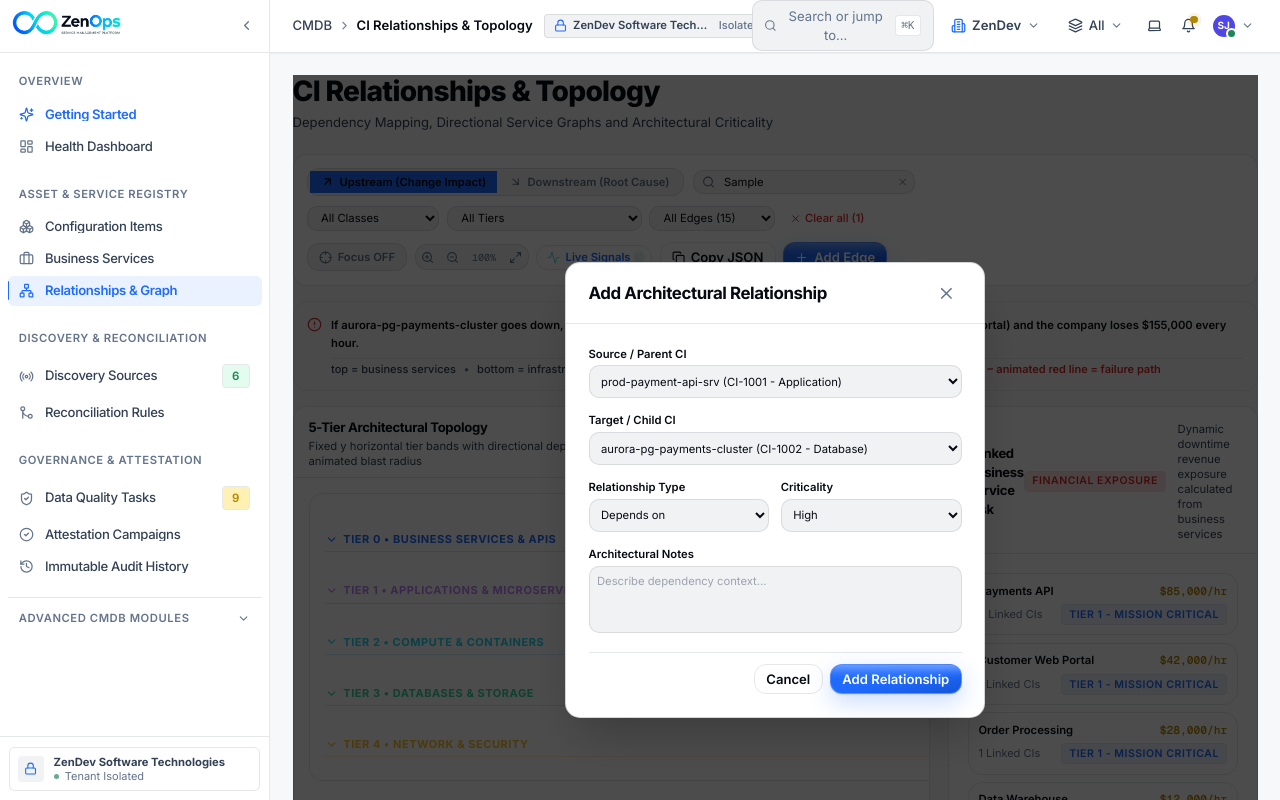
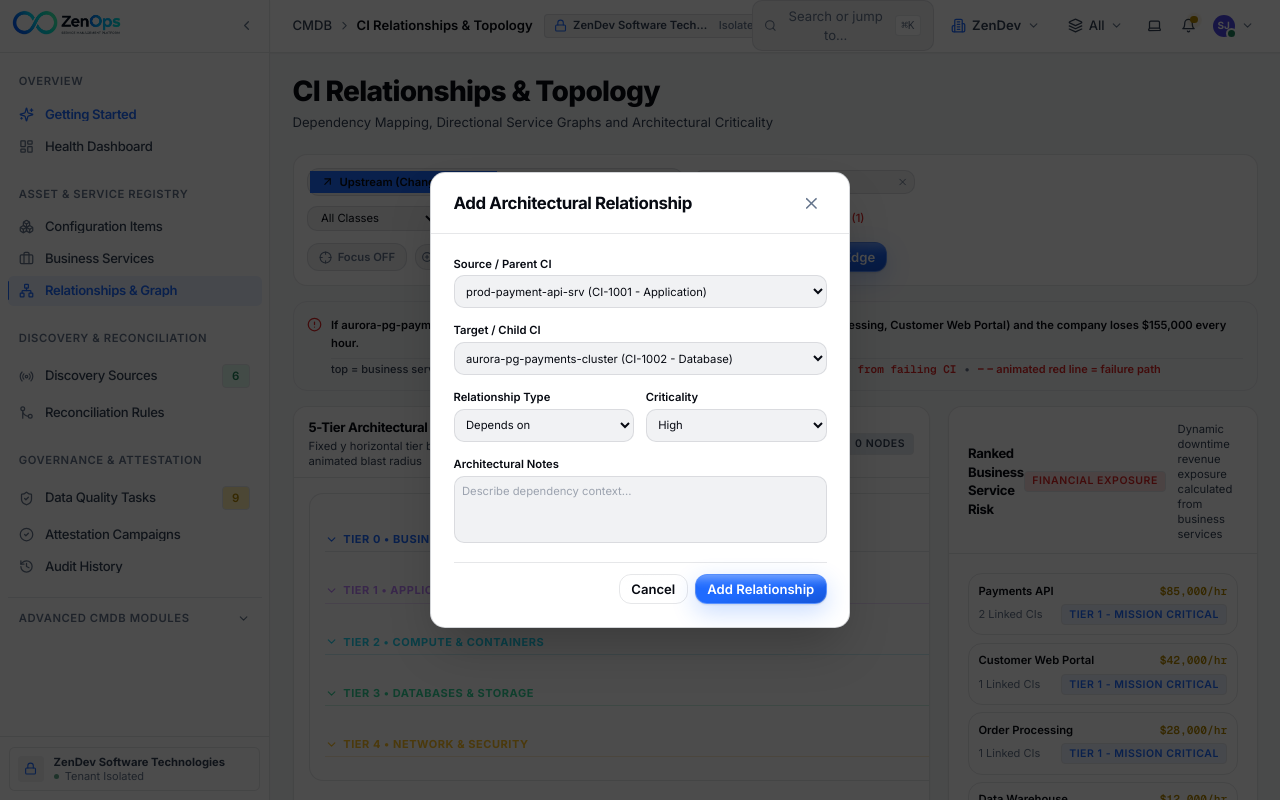
Before and after one commit to soundharyaprakash/Zenops-frontend-desgin, a Next.js app: page /relationships in a window 1280 px wide. Both pictures are taken after typing "Sample" into the empty fields and a click on the button "Add Edge". Shown: the top 800 px of the page. Built offline with nearby package versions, Linux system fonts and the light colour scheme.

Commit message:
fix(ui): use React portal for Modal and center dialog at any scroll position

```diff
--- a/src/components/cmdb/RelationshipGraph.tsx
+++ b/src/components/cmdb/RelationshipGraph.tsx
@@ -1783,9 +1783,8 @@ export function RelationshipGraph() {
         }}
         maxWidth="5xl"
         showCloseButton={false}
-      >
-        {/* Custom Modal Header */}
-        <div className="px-6 py-4 border-b border-border bg-elevated/40 flex items-center justify-between shrink-0 sticky top-0 z-20 rounded-t-2xl backdrop-blur-md">
+        header={
+          <div className="px-6 py-4 border-b border-border bg-elevated/40 flex items-center justify-between shrink-0 rounded-t-2xl backdrop-blur-md">
             <div className="flex items-center gap-3 min-w-0">
               <span className="p-2 rounded-lg bg-primary/10 text-primary shrink-0">
                 {selectedEdge ? <Network className="w-5 h-5 text-primary" /> : selectedCi ? getClassIcon(selectedCi.ciClass) : null}
@@ -1825,7 +1824,34 @@ export function RelationshipGraph() {
               </button>
             </div>
           </div>
-
+        }
+        footer={
+          <div className="px-6 py-3.5 border-t border-border bg-surface/95 backdrop-blur-md flex items-center justify-between shrink-0 rounded-b-2xl">
+            <div className="flex items-center gap-2">
+              <Button size="sm" variant="primary" onClick={handleAttachToChange}>
+                Attach to Change Record
+              </Button>
+              {selectedCi && (
+                <Link href={`/cis/${selectedCi.id}`}>
+                  <Button size="sm" variant="outline">
+                    Open CI Full Profile &rarr;
+                  </Button>
+                </Link>
+              )}
+            </div>
+            <Button
+              size="sm"
+              variant="ghost"
+              onClick={() => {
+                setDrawerOpen(false);
+                setSelectedEdgeId(null);
+              }}
+            >
+              Close
+            </Button>
+          </div>
+        }
+      >
         <div className="p-5 sm:p-6 text-xs text-text-default flex-1">
           {/* =================================================================== */}
           {/* A. EDGE DETAILS DRAWER VIEW (WHEN AN EDGE IS CLICKED) */}
@@ -2270,32 +2296,6 @@ export function RelationshipGraph() {
             </div>
           ) : null}
         </div>
-
-        {/* Modal Sticky Footer */}
-        <div className="px-6 py-3.5 border-t border-border bg-surface/95 backdrop-blur-md flex items-center justify-between shrink-0 sticky bottom-0 z-20 rounded-b-2xl">
-          <div className="flex items-center gap-2">
-            <Button size="sm" variant="primary" onClick={handleAttachToChange}>
-              Attach to Change Record
-            </Button>
-            {selectedCi && (
-              <Link href={`/cis/${selectedCi.id}`}>
-                <Button size="sm" variant="outline">
-                  Open CI Full Profile &rarr;
-                </Button>
-              </Link>
-            )}
-          </div>
-          <Button
-            size="sm"
-            variant="ghost"
-            onClick={() => {
-              setDrawerOpen(false);
-              setSelectedEdgeId(null);
-            }}
-          >
-            Close
-          </Button>
-        </div>
       </Modal>
 
       {/* ----------------------------------------------------------------------- */}
--- a/src/components/cmdb/RelationshipsView.tsx
+++ b/src/components/cmdb/RelationshipsView.tsx
@@ -19,7 +19,7 @@ export function RelationshipsView() {
   }
 
   return (
-    <div className="space-y-6 pb-12 animate-fade-in-up">
+    <div className="space-y-6 pb-12 animate-in fade-in duration-200">
       <div>
         <h1 className="text-2xl sm:text-3xl font-extrabold text-text-default tracking-tight">
           CI Relationships & Topology
--- a/src/components/layout/Sidebar.tsx
+++ b/src/components/layout/Sidebar.tsx
@@ -146,7 +146,7 @@ export function Sidebar({
           active: pathname.startsWith("/attestation-campaigns"),
         },
         {
-          name: "Immutable Audit History",
+          name: "Audit History",
           href: "/audit-history",
           icon: History,
           active: pathname.startsWith("/audit-history"),
--- a/src/components/ui/Modal.tsx
+++ b/src/components/ui/Modal.tsx
@@ -1,6 +1,7 @@
 "use client";
 
-import React, { useEffect } from "react";
+import React, { useEffect, useState } from "react";
+import { createPortal } from "react-dom";
 import { cn } from "@/lib/utils";
 import { X } from "lucide-react";
 
@@ -12,6 +13,8 @@ export interface ModalProps {
   children: React.ReactNode;
   maxWidth?: "sm" | "md" | "lg" | "xl" | "2xl" | "4xl" | "5xl";
   showCloseButton?: boolean;
+  header?: React.ReactNode;
+  footer?: React.ReactNode;
 }
 
 export function Modal({
@@ -22,7 +25,15 @@ export function Modal({
   children,
   maxWidth = "lg",
   showCloseButton = true,
+  header,
+  footer,
 }: ModalProps) {
+  const [mounted, setMounted] = useState(false);
+
+  useEffect(() => {
+    setMounted(true);
+  }, []);
+
   useEffect(() => {
     const handleKeyDown = (e: KeyboardEvent) => {
       if (e.key === "Escape" && isOpen) {
@@ -30,16 +41,14 @@ export function Modal({
       }
     };
     if (isOpen) {
-      document.body.style.overflow = "hidden";
       window.addEventListener("keydown", handleKeyDown);
     }
     return () => {
-      document.body.style.overflow = "unset";
       window.removeEventListener("keydown", handleKeyDown);
     };
   }, [isOpen, onClose]);
 
-  if (!isOpen) return null;
+  if (!mounted || !isOpen || typeof document === "undefined") return null;
 
   const maxWidthStyles = {
     sm: "max-w-sm",
@@ -51,28 +60,31 @@ export function Modal({
     "5xl": "max-w-5xl",
   };
 
-  return (
-    <div className="fixed inset-0 z-[100] overflow-y-auto overflow-x-hidden animate-in fade-in duration-150">
-      {/* Backdrop */}
+  const modalContent = (
+    <div
+      className="fixed inset-0 z-[9999] overflow-y-auto overscroll-contain flex items-center justify-center p-3 sm:p-5 md:p-8 animate-in fade-in duration-150"
+      style={{ margin: 0 }}
+    >
+      {/* Backdrop: covers full viewport, clicking closes */}
       <div
         className="fixed inset-0 bg-black/70 backdrop-blur-xs transition-opacity cursor-pointer"
         onClick={onClose}
         aria-hidden="true"
       />
 
-      {/* Screen Centering & Scroll Shell: ensures modal is centered both vertically and horizontally */}
-      <div className="flex min-h-screen items-center justify-center p-3 sm:p-5 md:p-8 pointer-events-none text-center">
-        {/* Modal Dialog Card */}
+      {/* Modal Dialog Card: always centered vertically and horizontally in viewport */}
       <div
         role="dialog"
         aria-modal="true"
         className={cn(
-            "relative w-full bg-surface text-foreground rounded-2xl border border-border-strong shadow-2xl z-10 transition-all pointer-events-auto flex flex-col text-left my-auto max-h-[calc(100vh-2.5rem)] sm:max-h-[calc(100vh-4rem)]",
+          "relative w-full bg-surface text-foreground rounded-2xl border border-border-strong shadow-2xl z-10 transition-all pointer-events-auto flex flex-col text-left my-auto max-h-[calc(100vh-2rem)] sm:max-h-[calc(100vh-3.5rem)] max-h-[calc(100dvh-2rem)] sm:max-h-[calc(100dvh-3.5rem)] overflow-hidden",
           maxWidthStyles[maxWidth]
         )}
       >
-          {/* Header */}
-          {(title || showCloseButton) && (
+        {/* Header: either custom header prop or standard title/close button */}
+        {header ? (
+          <div className="shrink-0">{header}</div>
+        ) : (title || showCloseButton) ? (
           <div className="flex items-center justify-between px-5 py-4 sm:px-6 sm:py-4.5 border-b border-border bg-elevated/40 shrink-0 rounded-t-2xl">
             <div className="min-w-0 flex-1 pr-3">
               {title && (
@@ -95,14 +107,18 @@ export function Modal({
               </button>
             )}
           </div>
-          )}
+        ) : null}
 
-          {/* Dialog Body (scrollable inside the dialog) */}
-          <div className="flex-1 overflow-y-auto overscroll-contain flex flex-col">
+        {/* Dialog Body: scrollable inside the dialog with its own scroll container */}
+        <div className="flex-1 overflow-y-auto overscroll-contain min-h-0 flex flex-col">
           {children}
         </div>
-        </div>
+
+        {/* Footer: pinned cleanly at bottom */}
+        {footer && <div className="shrink-0">{footer}</div>}
       </div>
     </div>
   );
+
+  return createPortal(modalContent, document.body);
 }
```
Lines whose indentation alone changed are shown as unchanged.
